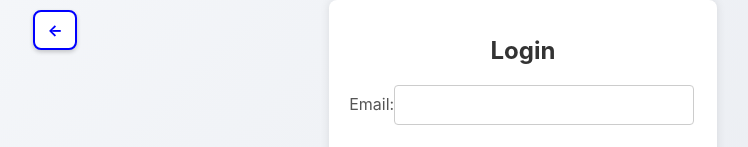
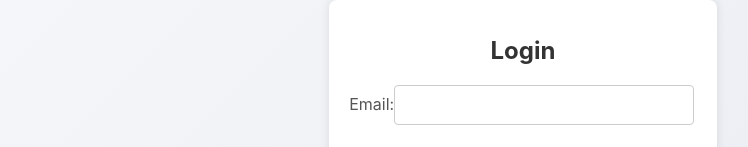
Before and after one commit to liyuxiao2/Insurify, a React (Create React App) app in the folder disaster-relief-app/client/: page / in a window 1280 px wide. Shown: the top 147 px of the page, without its empty margins (137-885 px from the left). Built offline with nearby package versions, Linux system fonts and the light colour scheme.

Commit message:
fixed back button

```diff
--- a/disaster-relief-app/client/src/App.js
+++ b/disaster-relief-app/client/src/App.js
@@ -1,18 +1,19 @@
 import React from 'react';
-import { Routes, Route, Link } from 'react-router-dom';
+import { Routes, Route, BrowserRouter as Router, useLocation, useNavigate } from 'react-router-dom';
 import LoginPage from './components/LoginPage';
 import DashBoard from './components/dashBoard';
 import ItemsExpense from './components/itemsExpense';
-import { useNavigate } from 'react-router-dom';
 import Profile from './components/Profile';
 import Logout from './components/Logout.js';
 
 const BackButton = () => {
   const navigate = useNavigate();
   return (
-      <button onClick={() => navigate(-1)} style={{
+    <button
+      onClick={() => navigate(-1)}
+      style={{
         position: 'absolute', // Keeps the button fixed on the screen
-        top: '10px', // Distance from the bottom of the screen
+        top: '10px', // Distance from the top of the screen
         left: '170px', // Distance from the left side of the screen
         cursor: 'pointer',
         fontSize: '16px',
@@ -27,17 +28,25 @@ const BackButton = () => {
         boxShadow: '0 2px 4px rgba(0, 0, 0, 0.2)', // Adds subtle shadow
         outline: 'none',
         zIndex: 1000, // Ensures it stays on top of other elements
-        }}>
-        ←
-      </button>
+      }}
+    >
+      ←
+    </button>
   );
-}
-
+};
 
 const App = () => {
+  const location = useLocation(); // Correctly call useLocation in the App component
+  let backButton = null; // Default to not rendering the BackButton
+
+  if (location.pathname !== '/' && location.pathname !== '/dashboard') {
+    backButton = <BackButton />;
+  }
+
   return (
     <div style={{ height: '100vh', margin: 0, padding: 0, display: 'flex', flexDirection: 'column' }}>
-      <BackButton />
+      {/* Conditionally render the BackButton */}
+      {backButton}
       <Routes>
         <Route path="/" element={<LoginPage />} />
         <Route path="/dashboard" element={<DashBoard />} />
@@ -49,5 +58,4 @@ const App = () => {
   );
 };
 
-
 export default App;
```
